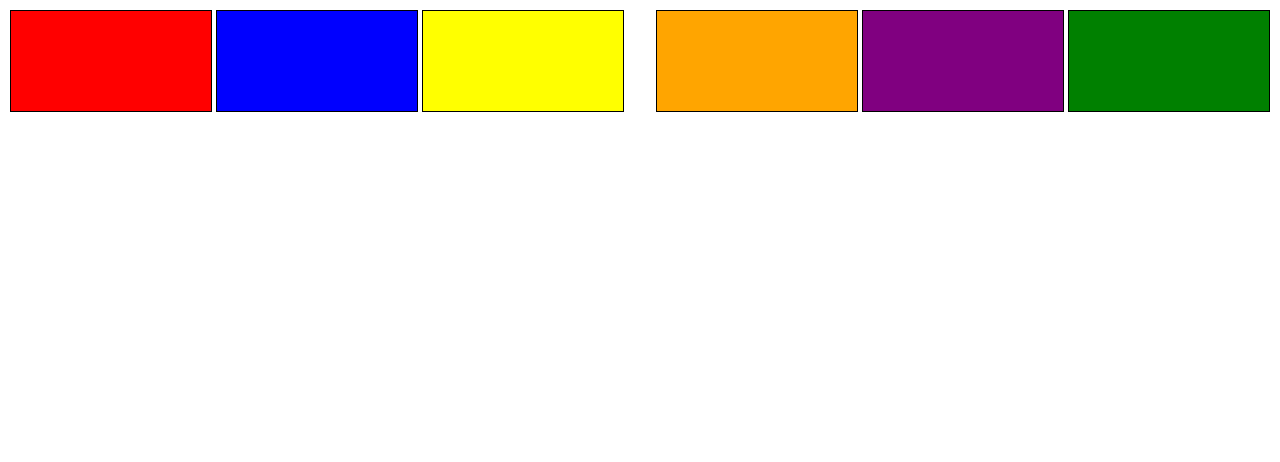
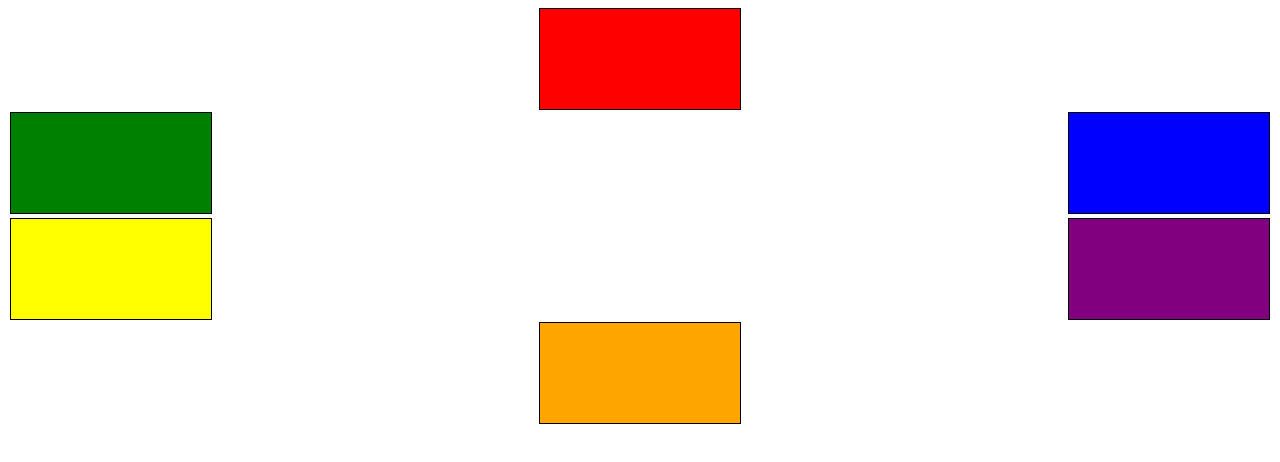
Before and after one commit to jenbrook375/building-nav, a plain HTML site: page index.html in a window 1280 px wide. Drawn offline with Linux system fonts and the light colour scheme.

Commit message:
centered divs with auto margins and rearranged floats

```diff
--- a/css/styles.css
+++ b/css/styles.css
@@ -37,6 +37,11 @@
     float: right;
 }
 
+.center {
+    margin: auto;
+    width: 200px;
+}
+
 .clear-left {
     clear: left;
 }
--- a/index.html
+++ b/index.html
@@ -8,11 +8,11 @@
     <title>Building a Nav</title>
 </head>
 <body>
-    <div class="box red left"></div>
-    <div class="box green right"></div>
-    <div class="box blue left"></div>
-    <div class="box purple right"></div>
+    <div class="box red center"></div>
+    <div class="box green left"></div>
+    <div class="box blue right"></div>
+    <div class="box purple right clear-right"></div>
     <div class="box yellow left"></div>
-    <div class="box orange right"></div>
+    <div class="box orange center clear-both"></div>
 </body>
 </html>
```
